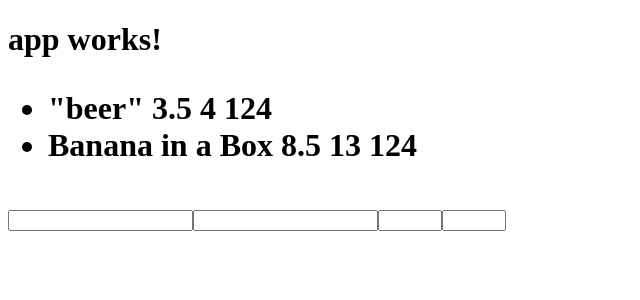
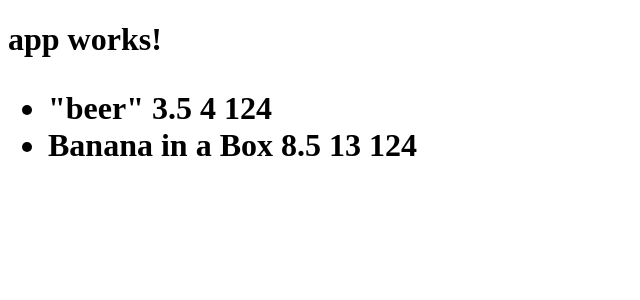
Before and after one commit to camander321/kegs-list, an Angular app: page / in a window 1280 px wide. Shown: the top 300 px of the page, without its empty margins (0-640 px from the left). Built offline with nearby package versions, Linux system fonts and the light colour scheme.

Commit message:
update edit html with up/down

```diff
--- a/src/app/app.component.html
+++ b/src/app/app.component.html
@@ -1,5 +1,5 @@
 <h1>
   {{title}}
-  <app-keg-list [childKegList]="masterKegList"></app-keg-list>
-  <app-keg-edit></app-keg-edit>
+  <app-keg-list [childKegList]="masterKegList" (clickSender)="editKeg($event)"></app-keg-list>
+  <app-keg-edit [selectedKeg]="selectedKeg"></app-keg-edit>
 </h1>
--- a/src/app/app.component.ts
+++ b/src/app/app.component.ts
@@ -9,6 +9,11 @@ import { Keg } from './models/keg.model';
 export class AppComponent {
   title = 'app works!';
   masterKegList: Keg[] = [];
+  selectedKeg: Keg = null;
   constructor() {
   }
+
+  editKeg(clickedKeg) {
+    this.selectedKeg = clickedKeg;
+  }
 }
--- a/src/app/keg-edit/keg-edit.component.html
+++ b/src/app/keg-edit/keg-edit.component.html
@@ -1,6 +1,7 @@
-<form >
-  <input type="text" name="name">
-  <input type="number" name="price">
-  <input type="number" max="100" min="0" name="abv">
-  <input type="number" max="124" min="0" name="pints">
+<form *ngIf='selectedKeg != null'>
+  <p>{{selectedKeg.name}}</p>
+  <input type="text" name="name" [(ngModel)]='selectedKeg.name'>
+  <input type="number" name="price" [(ngModel)]='selectedKeg.price'>
+  <input type="number" max="100" min="0" name="abv" [(ngModel)]='selectedKeg.abv'>
+  <input type="number" max="124" min="0" name="pints" [(ngModel)]='selectedKeg.pints'>
 </form>
--- a/src/app/keg-list/keg-list.component.html
+++ b/src/app/keg-list/keg-list.component.html
@@ -1,3 +1,3 @@
 <ul>
-  <li *ngFor='let keg of childKegList'>{{keg.name}} {{keg.price}} {{keg.abv}} {{keg.pints}}</li>
+  <li *ngFor='let keg of childKegList' (click)="kegClicked(keg)">{{keg.name}} {{keg.price}} {{keg.abv}} {{keg.pints}}</li>
 </ul>
--- a/src/app/keg-list/keg-list.component.ts
+++ b/src/app/keg-list/keg-list.component.ts
@@ -1,4 +1,4 @@
-import { Component, OnInit, Input, Output } from '@angular/core';
+import { Component, OnInit, Input, Output, EventEmitter } from '@angular/core';
 import { Keg } from '../models/keg.model';
 
 @Component({
@@ -8,10 +8,15 @@ import { Keg } from '../models/keg.model';
 })
 export class KegListComponent implements OnInit {
   @Input() childKegList: Keg[];
+  @Output() clickSender = new EventEmitter();
   constructor() {}
 
   ngOnInit() {
     this.childKegList.push(new Keg('"beer"', 3.5, 4));
     this.childKegList.push(new Keg('Banana in a Box', 8.50, 13));
   }
+
+  kegClicked(kegToEdit: Keg) {
+    this.clickSender.emit(kegToEdit);
+  }
 }
```
Also changed, not shown: 1 other file (tests, documents, lock files or other folders).
